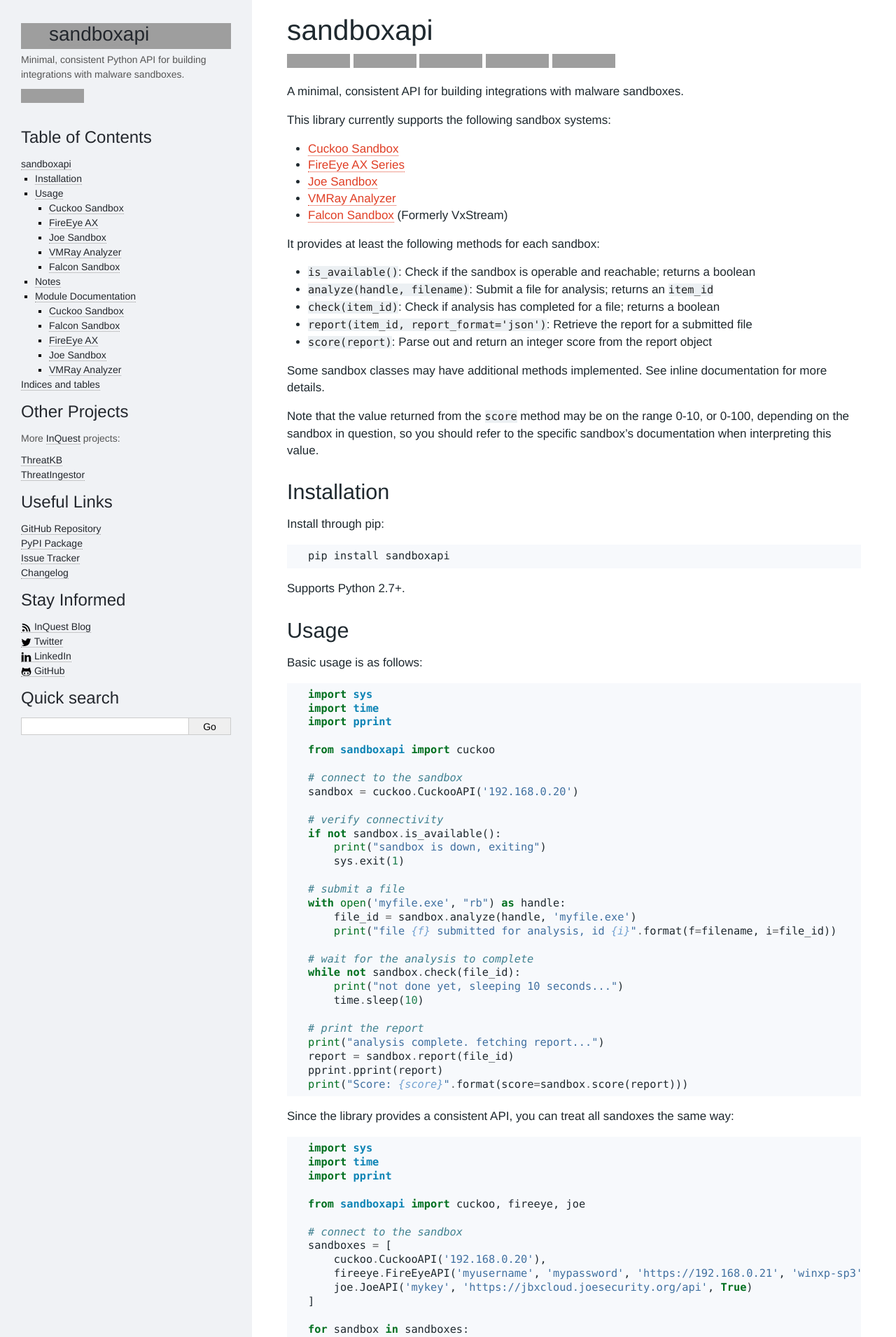
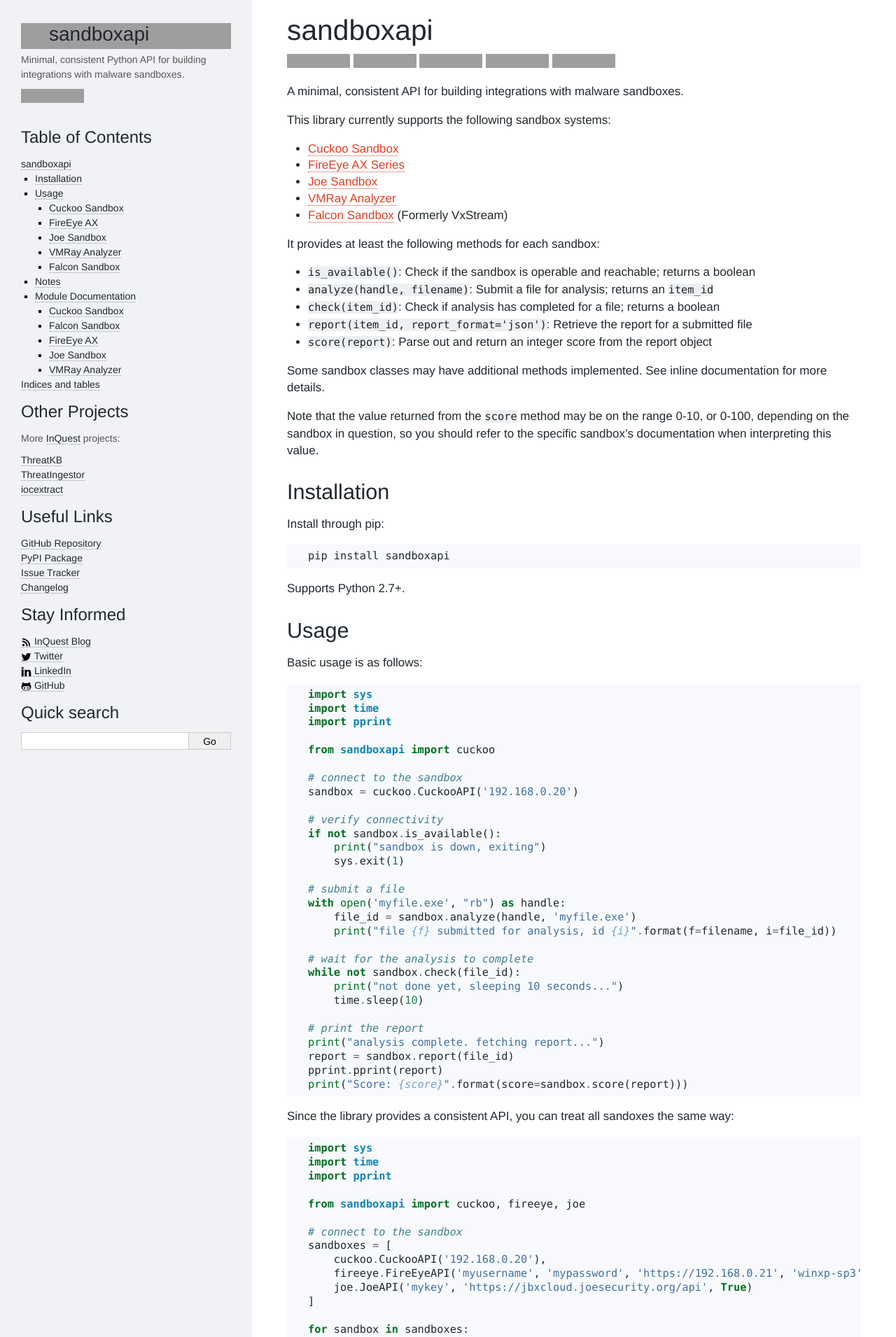
Before and after one commit to InQuest/sandboxapi, a Sphinx documentation site: the page built from docs/index.rst, in a window 1280 px wide, cut to the strip 0-1910 px from the top of the page. Shown: the whole strip at 70% size. Built offline with Sphinx 7.4.7, drawn with Linux system fonts in a browser that asks for light colours; some web fonts are replaced; grey boxes are pictures that could not be loaded.

Commit message:
Add iocextract to 'other projects' links

```diff
--- a/docs/_templates/links.html
+++ b/docs/_templates/links.html
@@ -31,6 +31,7 @@
 <ul>
     <li><a href="https://github.com/InQuest/ThreatKB">ThreatKB</a></li>
     <li><a href="https://github.com/InQuest/ThreatIngestor">ThreatIngestor</a></li>
+    <li><a href="https://github.com/InQuest/python-iocextract">iocextract</a></li>
 </ul>
 
 <h3>Useful Links</h3>
```
